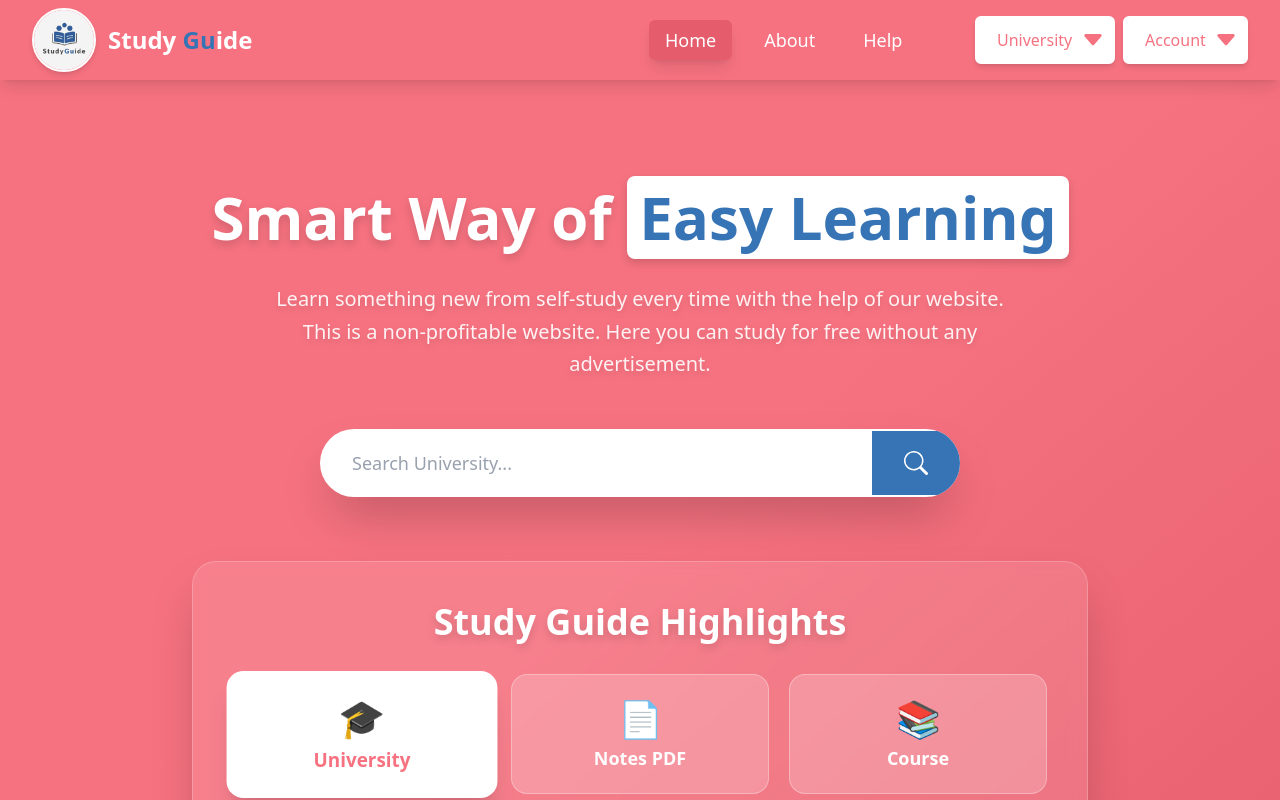
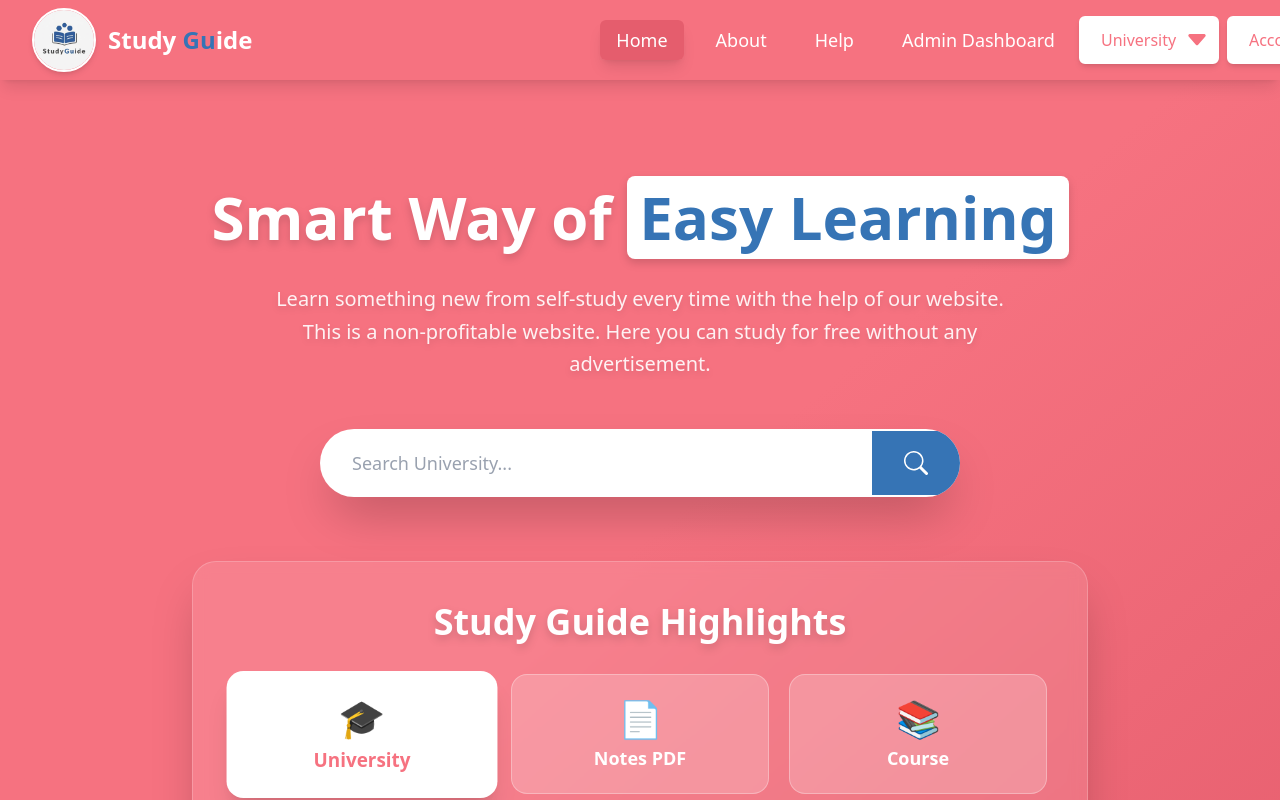
Before and after one commit to amitpal603/study-guide-frontend, a React (Vite) app: page / in a window 1280 px wide. Shown: the top 800 px of the page. Built offline with nearby package versions, Linux system fonts and the light colour scheme; the HTML template or start-up script is replaced by a standard one.

Commit message:
v20 today complete admin navigation bar added

```diff
--- a/src/components/header/Navbar.jsx
+++ b/src/components/header/Navbar.jsx
@@ -5,7 +5,7 @@ import study from "/src/assets/study.jpg";
 function Navbar() {
   const [isOpen, setIsOpen] = useState(false);
   const navigate = useNavigate();
-
+  const [isAdmin , setIsAdmin] = useState(true)
   const links = [
     { to: "/", label: "Home" },
     { to: "/about", label: "About" },
@@ -69,6 +69,23 @@ function Navbar() {
                   </NavLink>
                 </li>
               ))}
+              {
+                isAdmin && (
+                  <li>
+                    <NavLink to="/admin/study-guide/dashboard"
+                    className={({ isActive }) =>
+                      `text-white font-medium text-base lg:text-lg transition-all duration-200 hover:text-gray-100 px-3 lg:px-4 py-2 rounded-md whitespace-nowrap ${
+                        isActive
+                          ? "bg-[#e55d6d] shadow-lg font-bold"
+                          : "hover:bg-[#e55d6d] hover:bg-opacity-50 hover:shadow-md"
+                      }`
+                    }
+                    >
+                      Admin Dashboard
+                    </NavLink>
+                  </li>
+                )
+              }
             </ul>
 
             {/* University Dropdown - Desktop */}
@@ -215,6 +232,23 @@ function Navbar() {
                 </NavLink>
               </li>
             ))}
+             {
+                isAdmin && (
+                  <li>
+                    <NavLink to="/admin/study-guide/dashboard"
+                    className={({ isActive }) =>
+                      `text-white font-medium text-base lg:text-lg transition-all duration-200 hover:text-gray-100 px-3 lg:px-4 py-2 rounded-md whitespace-nowrap ${
+                        isActive
+                          ? "bg-[#e55d6d] shadow-lg font-bold"
+                          : "hover:bg-[#e55d6d] hover:bg-opacity-50 hover:shadow-md"
+                      }`
+                    }
+                    >
+                      Admin Dashboard
+                    </NavLink>
+                  </li>
+                )
+              }
           </ul>
 
           {/* University Section - Mobile */}
```
Also changed, not shown: src/App.jsx (line endings or trailing spaces).
